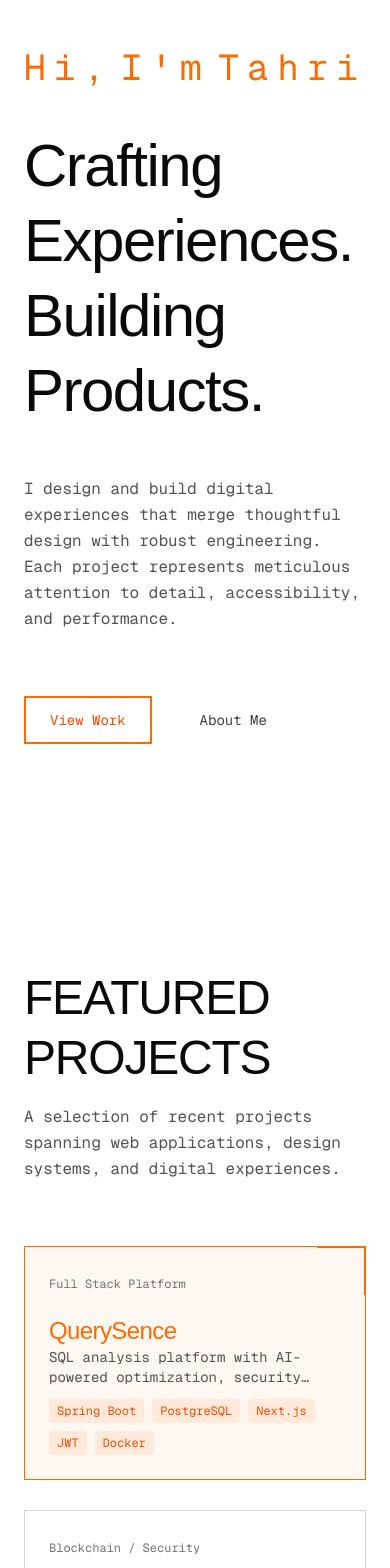
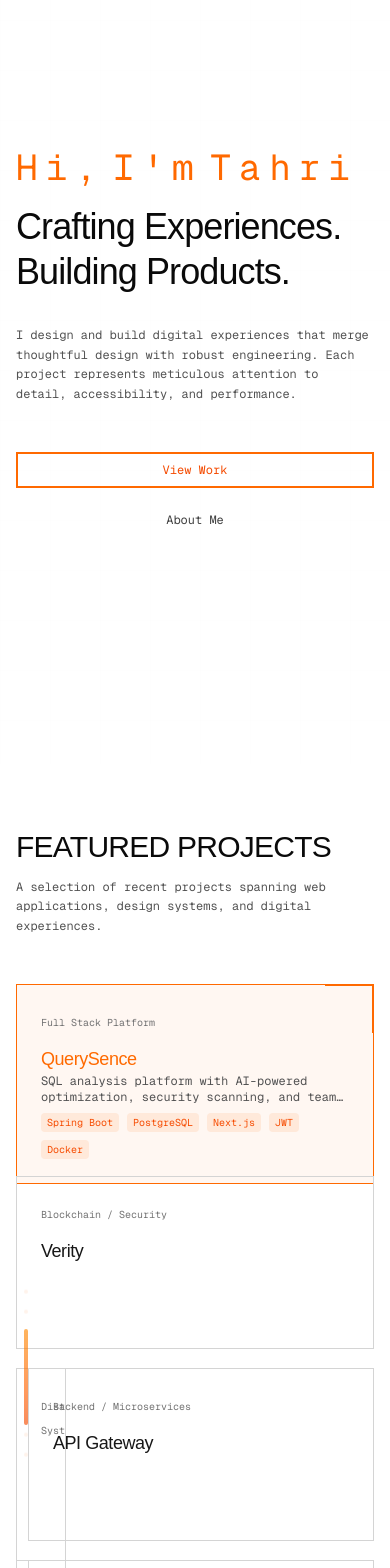
Before and after one commit to tahri-md/tahri-md.github.io, a Next.js app: page / in a window 390 px wide. Shown: the part 80-1648 px from the top of the page. Built offline with nearby package versions, Linux system fonts and the light colour scheme.

Commit message:
design: improve mobile, tablet, and desktop responsiveness

```diff
--- a/components/HeroSection.tsx
+++ b/components/HeroSection.tsx
@@ -11,26 +11,26 @@ const CTA_BUTTONS = [
 
 export default function HeroSection() {
   return (
-    <section id="hero" className="relative w-full min-h-screen flex flex-col justify-center px-6 md:px-12 lg:px-16 py-32">
+    <section id="hero" className="relative w-full min-h-screen flex flex-col justify-center px-4 sm:px-6 md:px-12 lg:px-20 xl:px-28 py-20 sm:py-24 md:py-32">
       <div className="grid-bg fixed inset-0 -z-10" aria-hidden="true" />
-      <div className="max-w-7xl mx-auto w-full flex flex-col gap-12">
-        <div className="text-orange-500 h-8">
+      <div className="max-w-7xl mx-auto w-full flex flex-col gap-8 sm:gap-10 md:gap-12">
+        <div className="text-orange-500 h-6 sm:h-7 md:h-8">
           <SplitFlapText text={GREETING} />
         </div>
-        <div className="max-w-3xl">
-          <h1 className="text-6xl md:text-8xl font-[var(--font-bebas)] text-neutral-950 dark:text-neutral-50 tracking-tight leading-tight">
+        <div className="max-w-4xl">
+          <h1 className="text-4xl sm:text-5xl md:text-7xl lg:text-8xl font-[var(--font-bebas)] text-neutral-950 dark:text-neutral-50 tracking-tight leading-tight">
             {HEADLINE}
           </h1>
         </div>
-        <p className="font-mono text-base text-neutral-600 dark:text-neutral-400 max-w-xl leading-relaxed">
+        <p className="font-mono text-xs sm:text-sm md:text-base text-neutral-600 dark:text-neutral-400 max-w-2xl leading-relaxed">
           {DESCRIPTION}
         </p>
-        <div className="flex flex-row items-center gap-6 mt-4">
+        <div className="flex flex-col sm:flex-row items-start sm:items-center gap-4 sm:gap-6 mt-4">
           {CTA_BUTTONS.map((button) => (
             <a
               key={button.label}
               href={button.href}
-              className={`font-mono text-sm px-6 py-3 transition-all duration-300 ${
+              className={`font-mono text-xs sm:text-sm px-4 sm:px-6 py-2 sm:py-3 transition-all duration-300 w-full sm:w-auto text-center sm:text-left ${
                 button.variant === "primary"
                   ? "border-2 border-orange-500 text-orange-600 dark:text-orange-400 hover:bg-orange-500/10 dark:hover:bg-orange-500/20"
                   : "text-neutral-700 dark:text-neutral-300 hover:text-orange-600 dark:hover:text-orange-400"
--- a/components/WorkSection.tsx
+++ b/components/WorkSection.tsx
@@ -84,11 +84,11 @@ const PROJECTS: Project[] = [
 
 function SectionHeader() {
   return (
-    <div className="flex flex-col gap-4">
-      <h2 className="text-5xl md:text-7xl font-[var(--font-bebas)] text-neutral-950 dark:text-neutral-50 tracking-tight leading-tight">
+    <div className="flex flex-col gap-3 sm:gap-4">
+      <h2 className="text-3xl sm:text-5xl md:text-6xl lg:text-7xl font-[var(--font-bebas)] text-neutral-950 dark:text-neutral-50 tracking-tight leading-tight">
         {SECTION_TITLE}
       </h2>
-      <p className="font-mono text-base text-neutral-600 dark:text-neutral-400 max-w-2xl leading-relaxed">
+      <p className="font-mono text-xs sm:text-sm md:text-base text-neutral-600 dark:text-neutral-400 max-w-3xl leading-relaxed">
         {SECTION_SUBTITLE}
       </p>
     </div>
@@ -128,13 +128,13 @@ function WorkCard({ project, alwaysActive = false }: WorkCardProps) {
       />
 
       <div className="relative z-10">
-        <span className="font-mono text-xs text-neutral-500 dark:text-neutral-500">
+        <span className="font-mono text-[10px] sm:text-xs text-neutral-500 dark:text-neutral-500">
           {project.type}
         </span>
 
         <h3
           className={cn(
-            "text-2xl md:text-3xl font-[var(--font-bebas)] transition-colors duration-300 mt-5 tracking-tight",
+            "text-lg sm:text-2xl md:text-3xl font-[var(--font-bebas)] transition-colors duration-300 mt-3 sm:mt-4 md:mt-5 tracking-tight line-clamp-2",
             isActive ? "text-orange-500" : "text-neutral-900 dark:text-neutral-100"
           )}
         >
@@ -142,10 +142,10 @@ function WorkCard({ project, alwaysActive = false }: WorkCardProps) {
         </h3>
       </div>
 
-      <div className="relative z-10 space-y-3">
+      <div className="relative z-10 space-y-2 sm:space-y-3">
         <p
           className={cn(
-            "text-sm font-mono text-neutral-600 dark:text-neutral-400 transition-all duration-500 line-clamp-2",
+            "text-xs sm:text-sm font-mono text-neutral-600 dark:text-neutral-400 transition-all duration-500 line-clamp-2",
             isActive ? "opacity-100 translate-y-0" : "opacity-0 translate-y-2"
           )}
         >
@@ -161,7 +161,7 @@ function WorkCard({ project, alwaysActive = false }: WorkCardProps) {
           {project.tech.map((t) => (
             <span
               key={t}
-              className="text-xs px-2 py-1 bg-orange-500/10 dark:bg-orange-500/20 text-orange-600 dark:text-orange-400 rounded font-mono"
+              className="text-[10px] sm:text-xs px-1.5 sm:px-2 py-0.5 sm:py-1 bg-orange-500/10 dark:bg-orange-500/20 text-orange-600 dark:text-orange-400 rounded font-mono"
             >
               {t}
             </span>
@@ -184,7 +184,7 @@ function WorkCard({ project, alwaysActive = false }: WorkCardProps) {
 
 function ProjectGrid() {
   return (
-    <div className="grid grid-cols-1 md:grid-cols-2 lg:grid-cols-4 gap-6 auto-rows-[240px]">
+    <div className="grid grid-cols-1 sm:grid-cols-2 lg:grid-cols-4 gap-3 sm:gap-4 md:gap-5 lg:gap-6 auto-rows-[180px] sm:auto-rows-[200px] md:auto-rows-[220px]">
       {PROJECTS.map((project, i) => (
         <div key={project.title} className={`${project.span}`}>
           <WorkCard project={project} alwaysActive={i === 0} />
@@ -196,10 +196,10 @@ function ProjectGrid() {
 
 export default function WorkSection() {
   return (
-    <section id={SECTION_ID} className="relative w-full py-24 md:py-32 px-6 md:px-12 lg:px-16">
+    <section id={SECTION_ID} className="relative w-full py-16 sm:py-20 md:py-24 lg:py-32 px-4 sm:px-6 md:px-12 lg:px-20 xl:px-28">
       <div className="max-w-7xl mx-auto">
         <SectionHeader />
-        <div className="mt-16">
+        <div className="mt-12 sm:mt-14 md:mt-16 lg:mt-20">
           <ProjectGrid />
         </div>
       </div>
--- a/components/colophon-section.tsx
+++ b/components/colophon-section.tsx
@@ -31,31 +31,31 @@ export function ColophonSection() {
     <section
       ref={sectionRef}
       id="contact"
-      className="relative py-24 md:py-32 px-6 md:px-12 lg:px-16 border-t border-neutral-200 dark:border-neutral-800"
+      className="relative py-16 sm:py-20 md:py-24 lg:py-32 px-4 sm:px-6 md:px-12 lg:px-20 xl:px-28 border-t border-neutral-200 dark:border-neutral-800"
     >
       <div className="max-w-7xl mx-auto">
-        <div ref={headerRef} className="mb-20">
-          <span className="font-mono text-xs uppercase tracking-widest text-orange-500">
+        <div ref={headerRef} className="mb-12 sm:mb-16 md:mb-20">
+          <span className="font-mono text-[10px] sm:text-xs uppercase tracking-widest text-orange-500">
             {SECTION_LABEL}
           </span>
-          <h2 className="mt-6 font-[var(--font-bebas)] text-5xl md:text-7xl tracking-tight text-neutral-950 dark:text-neutral-50 leading-tight">
+          <h2 className="mt-3 sm:mt-4 md:mt-6 font-[var(--font-bebas)] text-3xl sm:text-5xl md:text-6xl lg:text-7xl tracking-tight text-neutral-950 dark:text-neutral-50 leading-tight">
             {SECTION_TITLE}
           </h2>
         </div>
 
-        <div ref={gridRef} className="grid grid-cols-2 md:grid-cols-3 gap-12 md:gap-16">
+        <div ref={gridRef} className="grid grid-cols-1 sm:grid-cols-2 md:grid-cols-3 gap-8 sm:gap-10 md:gap-12 lg:gap-16">
           <div className="col-span-1">
-            <h4 className="font-mono text-xs uppercase tracking-widest text-orange-500 mb-6">
+            <h4 className="font-mono text-[10px] sm:text-xs uppercase tracking-widest text-orange-500 mb-3 sm:mb-4 md:mb-6">
               Reach Out
             </h4>
-            <ul className="space-y-3">
+            <ul className="space-y-2 sm:space-y-3">
               {CONTACT_LINKS.map((link) => (
                 <li key={link.label}>
                   <a
                     href={link.href}
                     target={link.external ? "_blank" : undefined}
                     rel={link.external ? "noopener noreferrer" : undefined}
-                    className="font-mono text-sm text-neutral-700 dark:text-neutral-300 hover:text-orange-600 dark:hover:text-orange-400 transition-colors duration-300"
+                    className="font-mono text-xs sm:text-sm text-neutral-700 dark:text-neutral-300 hover:text-orange-600 dark:hover:text-orange-400 transition-colors duration-300"
                   >
                     {link.label}
                   </a>
@@ -65,24 +65,24 @@ export function ColophonSection() {
           </div>
 
           <div className="col-span-1">
-            <h4 className="font-mono text-xs uppercase tracking-widest text-orange-500 mb-6">
+            <h4 className="font-mono text-[10px] sm:text-xs uppercase tracking-widest text-orange-500 mb-3 sm:mb-4 md:mb-6">
               Status
             </h4>
-            <ul className="space-y-3">
-              <li className="font-mono text-sm text-neutral-700 dark:text-neutral-300">Open to</li>
-              <li className="font-mono text-sm text-orange-600 dark:text-orange-400 font-medium">Opportunities</li>
+            <ul className="space-y-2 sm:space-y-3">
+              <li className="font-mono text-xs sm:text-sm text-neutral-700 dark:text-neutral-300">Open to</li>
+              <li className="font-mono text-xs sm:text-sm text-orange-600 dark:text-orange-400 font-medium">Opportunities</li>
             </ul>
           </div>
         </div>
 
         <div
           ref={footerRef}
-          className="mt-24 pt-8 border-t border-neutral-200 dark:border-neutral-800 flex flex-col md:flex-row md:items-center md:justify-between gap-6"
+          className="mt-16 sm:mt-20 md:mt-24 pt-6 sm:pt-8 border-t border-neutral-200 dark:border-neutral-800 flex flex-col gap-3 sm:gap-4 md:items-center md:justify-between md:gap-6 md:flex-row"
         >
-          <p className="font-mono text-xs text-neutral-600 dark:text-neutral-400 uppercase tracking-widest">
+          <p className="font-mono text-[9px] sm:text-xs text-neutral-600 dark:text-neutral-400 uppercase tracking-widest">
             © 2026 Tahri. All rights reserved.
           </p>
-          <p className="font-mono text-xs text-neutral-600 dark:text-neutral-400">
+          <p className="font-mono text-[9px] sm:text-xs text-neutral-600 dark:text-neutral-400">
             Built with Next.js, Tailwind & GSAP.
           </p>
         </div>
--- a/components/principles-section.tsx
+++ b/components/principles-section.tsx
@@ -103,8 +103,8 @@ interface SectionHeaderProps {
 
 function SectionHeader({ ref, title }: SectionHeaderProps) {
   return (
-    <div ref={ref} className="mb-24">
-      <h2 className="font-[var(--font-bebas)] text-5xl md:text-7xl tracking-tight text-neutral-950 dark:text-neutral-50 leading-tight">
+    <div ref={ref} className="mb-16 sm:mb-20 md:mb-24">
+      <h2 className="font-[var(--font-bebas)] text-3xl sm:text-5xl md:text-6xl lg:text-7xl tracking-tight text-neutral-950 dark:text-neutral-50 leading-tight">
         {title}
       </h2>
     </div>
@@ -121,11 +121,11 @@ function PrincipleCard({ principle }: PrincipleCardProps) {
 
   return (
     <article className={`flex flex-col ${isRight ? "items-end text-right" : "items-start text-left"}`}>
-      <span className="font-mono text-xs uppercase tracking-widest text-orange-500 mb-6">
+      <span className="font-mono text-[10px] sm:text-xs uppercase tracking-widest text-orange-500 mb-3 sm:mb-4 md:mb-6">
         {principle.number} / {firstWord}
       </span>
 
-      <h3 className="font-[var(--font-bebas)] text-4xl md:text-6xl lg:text-8xl tracking-tight leading-none text-neutral-950 dark:text-neutral-50">
+      <h3 className="font-[var(--font-bebas)] text-2xl sm:text-3xl md:text-5xl lg:text-7xl xl:text-8xl tracking-tight leading-tight text-neutral-950 dark:text-neutral-50">
         {principle.titleParts.map((part, i) =>
           part.highlight ? (
             <HighlightText key={i} parallaxSpeed={0.6}>
@@ -137,11 +137,11 @@ function PrincipleCard({ principle }: PrincipleCardProps) {
         )}
       </h3>
 
-      <p className="mt-8 max-w-md font-mono text-base text-neutral-600 dark:text-neutral-400 leading-relaxed">
+      <p className="mt-4 sm:mt-6 md:mt-8 max-w-lg font-mono text-xs sm:text-sm md:text-base text-neutral-600 dark:text-neutral-400 leading-relaxed">
         {principle.description}
       </p>
 
-      <div className="mt-10 h-[1px] bg-neutral-300 dark:bg-neutral-700 w-24 md:w-48" style={{ [isRight ? "marginRight" : "marginLeft"]: 0 }} />
+      <div className="mt-6 sm:mt-8 md:mt-10 h-[1px] bg-neutral-300 dark:bg-neutral-700 w-16 sm:w-20 md:w-24 lg:w-48" style={{ [isRight ? "marginRight" : "marginLeft"]: 0 }} />
     </article>
   )
 }
@@ -157,12 +157,12 @@ export function PrinciplesSection() {
     <section
       ref={sectionRef}
       id={SECTION_ID}
-      className="relative py-24 md:py-32 px-6 md:px-12 lg:px-16"
+      className="relative py-16 sm:py-20 md:py-24 lg:py-32 px-4 sm:px-6 md:px-12 lg:px-20 xl:px-28"
     >
-      <div className="max-w-7xl mx-auto pl-0 md:pl-12">
+      <div className="max-w-7xl mx-auto pl-0 md:pl-8 lg:pl-12">
         <SectionHeader ref={headerRef} title={SECTION_TITLE} />
 
-        <div ref={principlesRef} className="space-y-28 md:space-y-32">
+        <div ref={principlesRef} className="space-y-16 sm:space-y-20 md:space-y-24 lg:space-y-28 xl:space-y-32">
           {PRINCIPLES.map((principle, index) => (
             <PrincipleCard key={principle.number} principle={principle} />
           ))}
```
Also changed, not shown: 16 other files (tests, documents, lock files or other folders).
